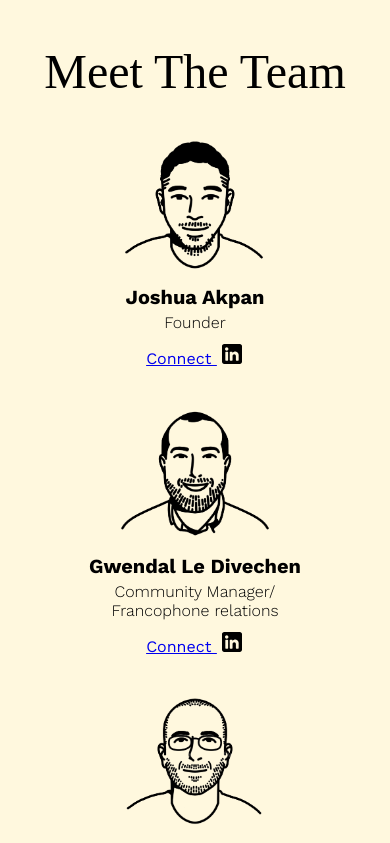
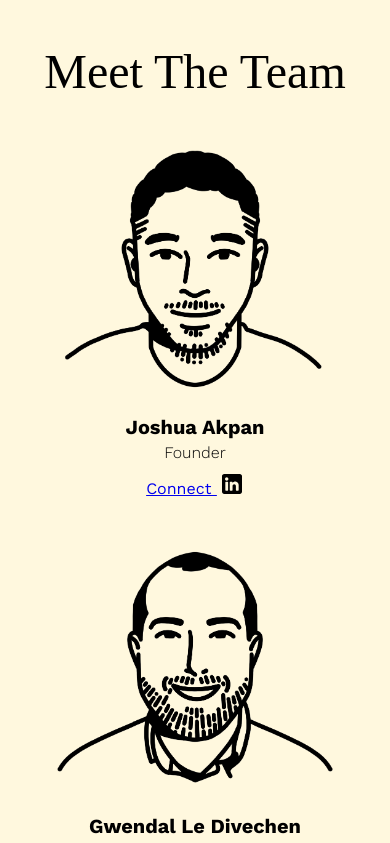
Before and after one commit to altBeck/poa-site, a React (Create React App) app: page / in a window 390 px wide. Shown: the part 8560-9403 px from the top of the page. Built offline with nearby package versions, Linux system fonts and the light colour scheme; a web font is replaced by a local one.

Commit message:
update-team-img

```diff
--- a/src/App.js
+++ b/src/App.js
@@ -1,6 +1,6 @@
 import React from 'react';
 
-import { Team, Partners, Footer, Header, Projects, Stake, Steps, Calculator, Faq, Pool } from './containers';
+import { Team, Partners, Footer, Header, Projects, Stake, Steps, Calculator, Contact, Faq, Pool } from './containers';
 import { About, Navbar, } from './components';
 import './App.css';
 
@@ -20,6 +20,7 @@ const App = () => {
       <Projects />
       <Team />
       <Faq />
+      <Contact />
       <Footer />
     </div>
   )
--- a/src/containers/team/team.css
+++ b/src/containers/team/team.css
@@ -15,7 +15,7 @@
 }
 
 .poa__team--sub-container {
-  max-width: 1000px;
+  max-width: 1100px;
   margin-left: auto;
   margin-right: auto;
   display: flex;
@@ -24,7 +24,7 @@
 }
 
 .poa__team--sub-container img {
-  width: 280px;
+  width: 300px;
   height: auto;
 }
 
@@ -71,7 +71,7 @@
   }
 
   .poa__team--sub-container img {
-    width: 150px;
+    width: 280px;
     height: auto;
   }
 
```
